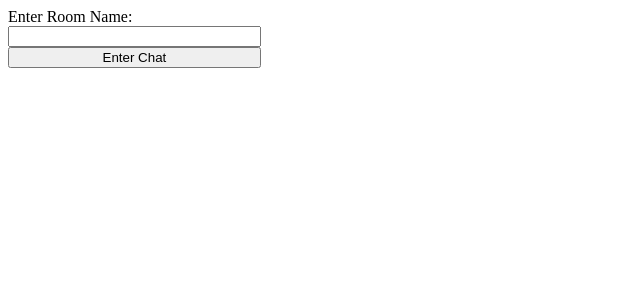
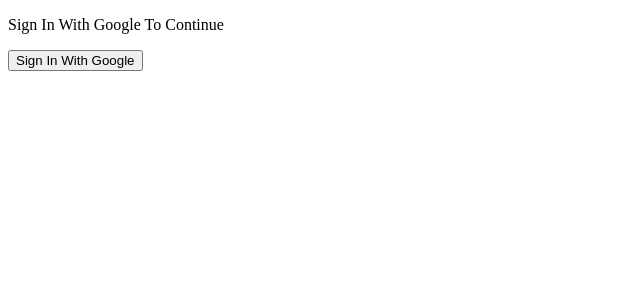
Before and after one commit to stetsonharding/realtime-chat-app, a React (Vite) app: page / in a window 1280 px wide. Shown: the top 300 px of the page, without its empty margins (0-640 px from the left). Built offline with nearby package versions, Linux system fonts and the light colour scheme.

Commit message:
Render roomForm after signing in. Auth proptypes.

```diff
--- a/src/App.jsx
+++ b/src/App.jsx
@@ -9,7 +9,11 @@
 function App() {
   const [isAuth, setIsAuth] = useState(cookies.get("auth-token"));
 
-  return <div>{isAuth === false ? <Auth /> : <RoomForm />}</div>;
+  if (!isAuth) {
+    return <Auth setIsAuth={setIsAuth} />;
+  } else {
+    return <RoomForm />;
+  }
 }
 
 export default App;
--- a/src/components/Auth.jsx
+++ b/src/components/Auth.jsx
@@ -1,17 +1,21 @@
 // import React from 'react'
 import { auth, provider } from "../firebase-config.jsx";
 import { signInWithPopup } from "firebase/auth";
+
+import PropTypes from "prop-types";
+
 import Cookies from "universal-cookie";
+const cookies = new Cookies();
 
-function Auth() {
+function Auth({ setIsAuth }) {
   //Authentication
   const signInWithGoogle = async () => {
     try {
       //Getting User info upon login
       const result = await signInWithPopup(auth, provider);
       //setting cookie so user is not logged out upon refresh
-      const cookies = new Cookies();
       cookies.set("auth-token", result.user.refreshToken);
+      setIsAuth(cookies.get("auth-token"));
     } catch (err) {
       console.error(err);
     }
@@ -25,4 +29,8 @@
   );
 }
 
+Auth.propTypes = {
+  setIsAuth: PropTypes.string,
+};
+
 export default Auth;
```
